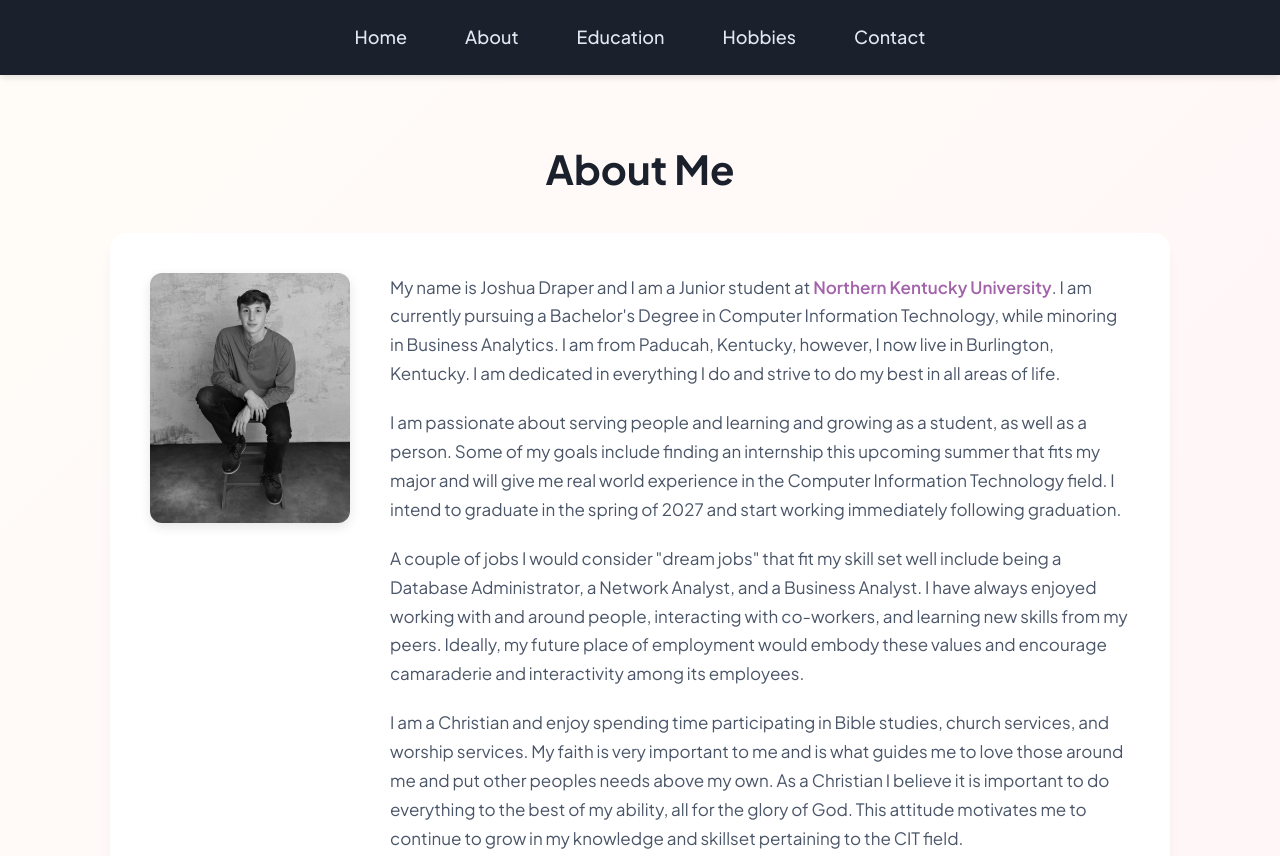
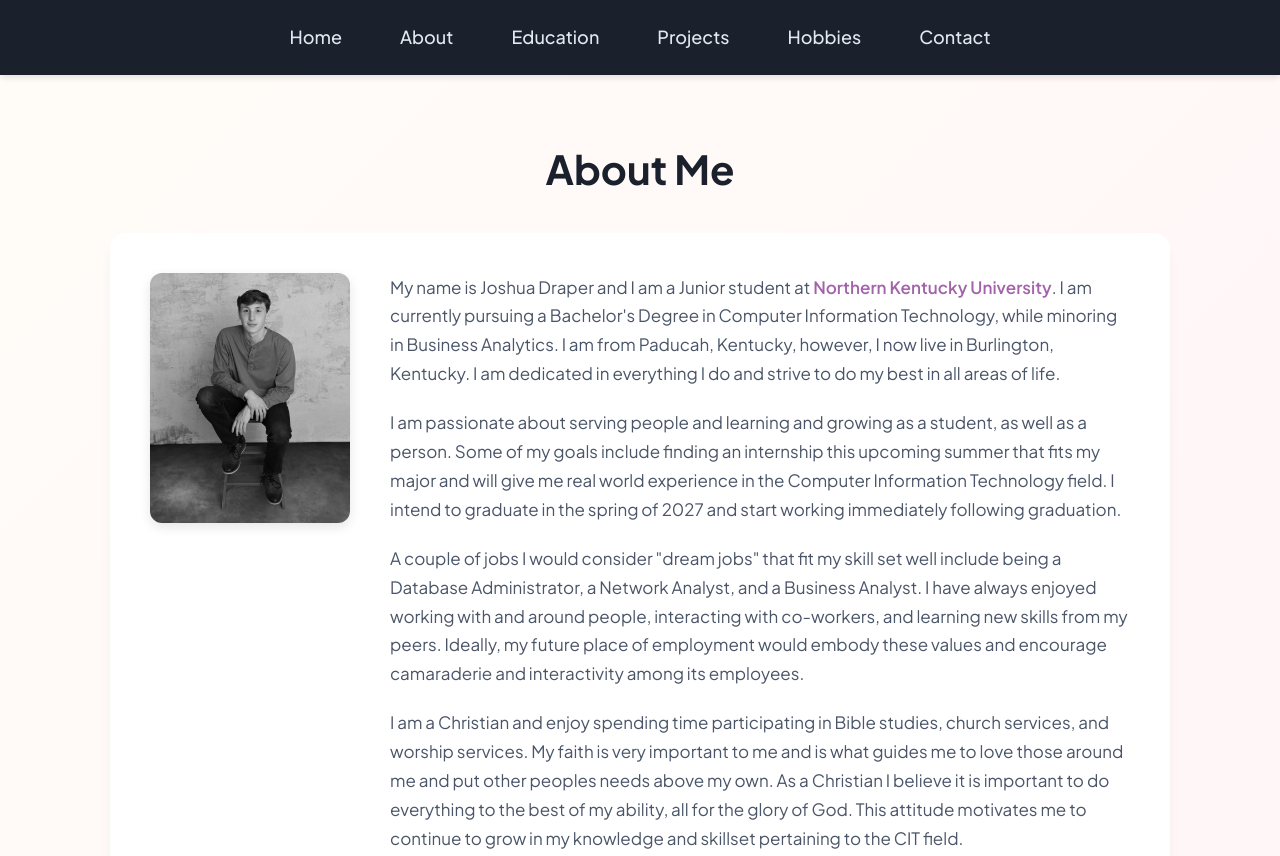
Before and after one commit to Joshua-Draper/Joshua-Draper.github.io, a plain HTML site: page INF286IFPabout.html in a window 1280 px wide. Shown: the top 856 px of the page. Drawn offline with Linux system fonts and the light colour scheme.

Commit message:
Update INF286IFPabout.html

```diff
--- a/INF286IFPabout.html
+++ b/INF286IFPabout.html
@@ -12,6 +12,7 @@
         <a href="index.html">Home</a>
         <a href="INF286IFPabout.html">About</a>
         <a href="INF286IFPeducation.html">Education</a>
+        <a href="INF286IFPprojects.html">Projects</a>
         <a href="INF286IFPhobbies.html">Hobbies</a>
         <a href="INF286IFPcontact.html">Contact</a>
     </div>
```
